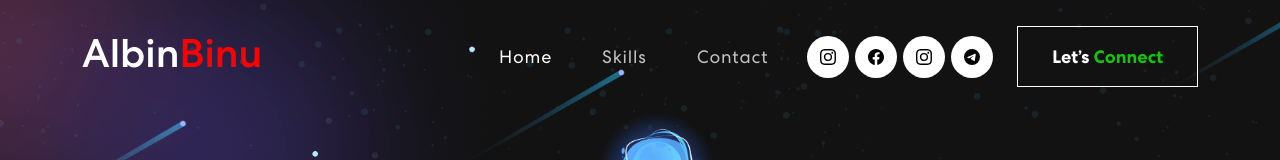
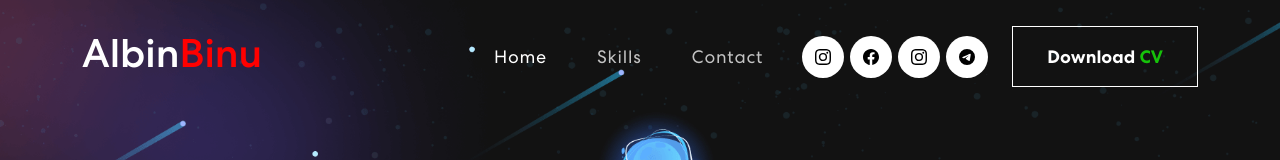
Before and after one commit to Albin-Binu/personal-portfolio, a React (Create React App) app: page / in a window 1280 px wide. Shown: the top 160 px of the page. Built offline with nearby package versions, Linux system fonts and the light colour scheme.

Commit message:
Update Navbar.js

```diff
--- a/src/components/Navbar.js
+++ b/src/components/Navbar.js
@@ -62,7 +62,7 @@ export const NavBar = () => {
                 <a href="t.me/Albin_binu"><img src={tgicon} alt="" /></a>
               </div>
               <HashLink to='#connect'>
-                <button className="vvd"><span>Let’s<span className="cnt"> Connect</span> </span></button>
+                <button className="vvd"><span>Download<span className="cnt"> CV</span> </span></button>
               </HashLink>
             </span>
           </Navbar.Collapse>
```
